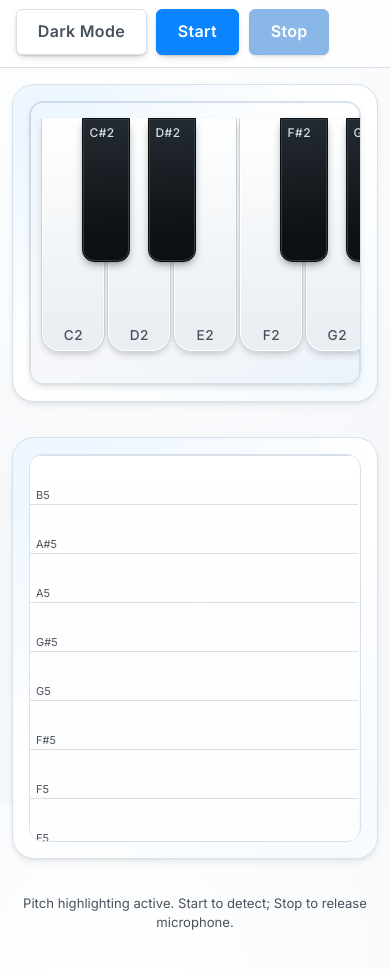
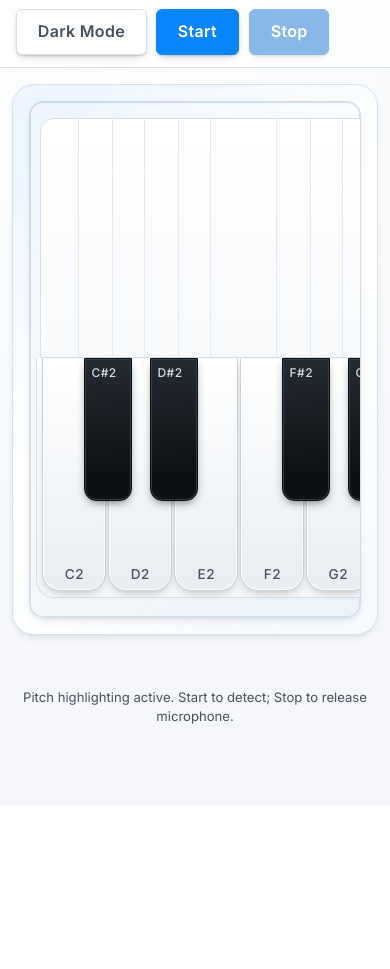
Before and after one commit to zenerrb/vocalpitchdetector, a plain HTML site: page index.html in a window 390 px wide. Shown: the part 39-1008 px from the top of the page. After the commit the page ends 844 px from the top, so only its background shows below. Drawn offline with Linux system fonts and the light colour scheme; animation ran at ten frames a second.

Commit message:
Refactor piano overlay and remove recent pitch timeline implementation for improved performance and clarity

```diff
--- a/index.html
+++ b/index.html
@@ -187,7 +187,7 @@
       width: 100%;
       overflow-x: auto;
       -webkit-overflow-scrolling: touch;
-      padding: 1rem .4rem 1.6rem;
+      padding: 1rem .4rem 1.2rem; /* tighter bottom since piano has own radius */
       margin: 0 auto;
       border-radius: var(--radius);
       background: linear-gradient(180deg,var(--bg-alt), var(--bg));
@@ -199,6 +199,16 @@
     #piano-scroll::-webkit-scrollbar-thumb { background: #b8c6d4; border-radius: 100px; border: 3px solid var(--bg-alt); }
     body.dark-mode #piano-scroll::-webkit-scrollbar-thumb { background:#465563; border-color: #1d252d; }
 
+    #piano-grid {
+      position: relative;
+      width: 2320px; /* mirror piano width */
+      height: clamp(180px, 30vh, 240px);
+      margin: 0 4px 0; /* flush with piano */
+      border: 1px solid var(--border);
+      border-radius: 14px 14px 0 0;
+      background: linear-gradient(180deg,var(--bg-alt),var(--bg) 140%);
+      overflow: hidden;
+    }
     #piano {
       position: relative;
       display: flex;
@@ -208,6 +218,19 @@
       width: 2320px;
       padding: 0 4px 6px;
       user-select: none;
+      border: 1px solid var(--border);
+      border-top: none;
+      border-radius: 0 0 18px 18px;
+      background: linear-gradient(180deg,var(--bg-alt), var(--bg));
+    }
+    /* Canvas overlay for recent pitch history now inside grid */
+    #piano-timeline-canvas {
+      position: absolute;
+      inset: 0;
+      width: 100%;
+      height: 100%;
+      z-index: 5; /* behind grid lines */
+      pointer-events: none;
     }
     .white-key {
       position: relative;
@@ -269,6 +292,20 @@
       box-shadow: 0 0 0 1px #1787ff, 0 4px 16px -3px rgba(0,120,255,.7), 0 0 0 3px #0a84ff33;
     }
 
+    /* Piano vertical frequency grid */
+    .note-grid-line {
+      position: absolute;
+      top: 0;
+      bottom: 0;
+      width: 1px;
+      background: var(--border);
+      pointer-events: none;
+      opacity: .65;
+    }
+    body.dark-mode .note-grid-line { opacity: .5; }
+    .note-grid-line.root { background: var(--primary); opacity: .9; box-shadow: 0 0 0 1px var(--primary-glow); }
+  /* (Labels removed as requested) */
+
     .helper-text { font-size: .82rem; color: var(--text-dim); line-height: 1.4; }
     a { color: var(--primary); text-decoration: none; } a:hover { text-decoration: underline; }
 
@@ -284,31 +321,14 @@
       .display-grid { grid-template-columns: repeat(auto-fit,minmax(140px,1fr)); }
       .metric { min-height: 96px; }
       header { flex-wrap: wrap; gap: .75rem 1rem; }
-      #piano { width: 2000px; }
+  #piano, #piano-grid { width: 2000px; }
     }
     @media (max-width: 560px) {
-      #piano { width: 1700px; }
+  #piano, #piano-grid { width: 1700px; }
       .white-key { width: 64px; flex: 0 0 64px; }
     }
 
-    /* Timeline (5s history) */
-    #timeline-wrapper { position: relative; }
-    #timeline-container {
-      position: relative;
-      height: clamp(320px,46vh,520px);
-      width: 100%;
-      overflow-y: auto;
-      overscroll-behavior: contain;
-      border: 1px solid var(--border);
-      border-radius: var(--radius);
-      background: linear-gradient(180deg,var(--bg-alt),var(--bg) 140%);
-    }
-    #noteTimeline { width: 100%; height: 100%; display: block; user-select: none; touch-action: none; }
-  /* Vertical scrollbar styling to match piano horizontal */
-  #timeline-container::-webkit-scrollbar { width: 14px; }
-  #timeline-container::-webkit-scrollbar-track { background: transparent; }
-  #timeline-container::-webkit-scrollbar-thumb { background: #b8c6d4; border-radius: 100px; border: 3px solid var(--bg-alt); }
-  body.dark-mode #timeline-container::-webkit-scrollbar-thumb { background:#465563; border-color: #1d252d; }
+  /* (Removed recent pitch timeline styles) */
   </style>
 </head>
 <body>
@@ -323,14 +343,11 @@
   <main id="app" tabindex="-1">
     <section class="panel" aria-label="Piano visualization" id="piano-wrapper">
       <div id="piano-scroll" aria-label="Scrollable piano" tabindex="0">
-        <div id="piano" role="group" aria-label="Virtual piano keyboard"></div>
+  <div id="piano-grid" aria-hidden="true"></div>
+  <div id="piano" role="group" aria-label="Virtual piano keyboard"></div>
       </div>
     </section>
-    <section class="panel" aria-label="Recent pitch timeline" id="timeline-wrapper">
-      <div id="timeline-container">
-        <canvas id="noteTimeline" aria-label="5 second note history visualization"></canvas>
-      </div>
-    </section>
+  <!-- Recent pitch timeline section removed -->
     <footer class="helper-text" style="text-align:center; margin-top:auto; padding-bottom:2rem;">
       <span>Pitch highlighting active. Start to detect; Stop to release microphone.</span>
     </footer>
@@ -343,8 +360,13 @@
     const darkToggle = document.getElementById('darkToggle');
     let audioContext, analyser, dataArray, source, stream, listening = false, animationId;
     let currentActiveNote = '--';
-  let lastDotEmit = 0; // seconds timestamp for timeline dot throttling
   let lastRawFreq = null; // last detected (un-quantized) frequency
+  let lastPianoDotEmit = 0; // throttle for piano overlay
+  // Piano overlay history
+  const PIANO_HISTORY_SECONDS = 5;
+  const pianoHistory = []; // {note, freq, time}
+  let pianoTimelineCanvas, pianoTimelineCtx;
+  const noteXPositions = {}; // maps note name -> center x within grid
 
     // Dark mode persistence
     const prefersDark = window.matchMedia('(prefers-color-scheme: dark)').matches;
@@ -365,6 +387,8 @@
       darkToggle.setAttribute('aria-pressed', String(isDark));
       localStorage.setItem('vpd-theme', isDark ? 'dark' : 'light');
       updateThemeToggleLabel();
+  // Repaint piano grid to ensure colors (opacity) match theme
+  drawPianoGridLines();
     });
 
     // Piano keys from C2 to C6
@@ -395,8 +419,12 @@
           whiteKeyElems.push(key);
         }
       }
+  // Ensure overlay canvas exists (removed on re-render because innerHTML cleared)
+  ensurePianoTimelineCanvas();
       // Defer black key positioning until after whites have layout metrics
       requestAnimationFrame(positionBlackKeys);
+  // After layout, draw vertical grid lines
+  requestAnimationFrame(drawPianoGridLines);
     }
 
     function positionBlackKeys() {
@@ -424,6 +452,42 @@
         if (note === currentActiveNote) blackKey.classList.add('active');
         pianoElem.appendChild(blackKey);
       }
+      // Update grid because black keys overlay may affect stacking context
+      drawPianoGridLines();
+    }
+
+    // Utility: compute frequency from note name (reuse later too)
+    function pianoNoteToFreq(note) {
+      const m = note.match(/^([A-G]#?)(\d)$/);
+      if (!m) return null;
+      const name = m[1];
+      const octave = parseInt(m[2],10);
+      const A4 = 440;
+      const noteIndex = noteNames.indexOf(name);
+      const semitoneFromA4 = (octave - 4) * 12 + (noteIndex - 9); // where A is index 9
+      return A4 * Math.pow(2, semitoneFromA4 / 12);
+    }
+
+    function drawPianoGridLines() {
+      const gridContainer = document.getElementById('piano-grid');
+      if (!gridContainer) return;
+      gridContainer.querySelectorAll('.note-grid-line').forEach(el => el.remove());
+      if (!whiteKeyElems.length) return;
+      const positions = {};
+      whiteKeyElems.forEach(k => { positions[k.dataset.note] = k.offsetLeft + k.offsetWidth/2; });
+      pianoElem.querySelectorAll('.black-key').forEach(k => {
+        const left = parseFloat(k.style.left) || 0;
+        positions[k.dataset.note] = left;
+      });
+      pianoNotes.forEach(note => {
+        const x = positions[note];
+        if (x == null) return;
+        const line = document.createElement('div');
+        line.className = 'note-grid-line' + (note.endsWith('C') ? ' root' : '');
+        line.style.left = x + 'px';
+        gridContainer.appendChild(line);
+  noteXPositions[note] = x; // persist for freq interpolation
+      });
     }
 
     // Recalculate on resize / orientation change (debounced)
@@ -433,6 +497,7 @@
       resizeTimer = setTimeout(() => {
         // Only reposition (no need to rebuild whites) unless count changed
         positionBlackKeys();
+  drawPianoGridLines();
       }, 60);
     }
     window.addEventListener('resize', handleResize);
@@ -452,6 +517,17 @@
           key.classList.remove('active');
         }
       });
+  // Keep grid lines above/below correct stacking by redrawing (cheap)
+  drawPianoGridLines();
+      // Add to piano overlay history when we commit an active note (exclude '--')
+      if (noteName && noteName !== '--') {
+  // Prefer last raw freq if it quantizes to same note, else center frequency
+  let freq = (lastRawFreq && freqToNote(lastRawFreq) === noteName) ? lastRawFreq : pianoNoteToFreq(noteName);
+        if (freq) {
+          const now = performance.now()/1000;
+          pianoHistory.push({ note: noteName, freq, time: now });
+        }
+      }
       if (targetKey && pianoScrollElem) {
         const keyLeft = targetKey.offsetLeft;
         const keyWidth = targetKey.offsetWidth;
@@ -463,11 +539,7 @@
         }
       }
   // Add a new event to history for timeline (actual note, not '--')
-  if (noteName && noteName !== '--') pushNoteEvent(noteName);
-      // Auto-scroll timeline vertically to keep current note in view
-      if (noteName && noteName !== '--') {
-        requestAnimationFrame(() => scrollTimelineToNote(noteName));
-      }
+  // (Timeline event & auto-scroll removed)
     }
 
     // Note frequencies (A0 to C8)
@@ -484,183 +556,121 @@
       return notes[noteIndex] + octave;
     }
 
-    /* ================= Timeline (5 second scrolling note history) ================= */
-    const timelineCanvas = document.getElementById('noteTimeline');
-    const timelineCtx = timelineCanvas.getContext('2d');
-    const HISTORY_SECONDS = 5;
-    const timelineNotes = []; // Will hold all note names (C2..C6) vertically
-    for (let octave = 2; octave <= 6; octave++) {
-      for (const n of notes) {
-        const note = n + octave;
-        timelineNotes.push(note);
-        if (note === 'C6') break; // stop at C6 inclusive
-      }
-      if (timelineNotes[timelineNotes.length - 1] === 'C6') break;
-    }
-    // Precompute frequencies for each timeline note for precise vertical scaling
-    function noteToFrequency(note) {
+    // (Removed recent pitch timeline implementation)
+    function noteToFrequency(note) { // still used for piano overlay
       const match = note.match(/^([A-G]#?)(\d)$/);
       if (!match) return null;
       const name = match[1];
       const octave = parseInt(match[2], 10);
       const A4 = 440;
       const noteIndex = notes.indexOf(name);
-      const semitoneFromA4 = (octave - 4) * 12 + (noteIndex - 9); // A4 index 9
+      const semitoneFromA4 = (octave - 4) * 12 + (noteIndex - 9);
       return A4 * Math.pow(2, semitoneFromA4 / 12);
     }
-  // note frequencies retained for potential future precise mapping (currently row-based)
-  const noteFreqs = timelineNotes.map(noteToFrequency);
+    const HISTORY_SECONDS = 5; // retain for piano overlay age calculations
+    let dynamicEmissionInterval = 0.02; // fixed emission interval without timeline width adaptation
 
-    function scrollTimelineToNote(note) {
-      const container = document.getElementById('timeline-container');
-      if (!container) return;
-      const idx = timelineNotes.indexOf(note);
-      if (idx === -1) return;
-  const totalHeight = timelineNotes.length * TIMELINE_CONFIG.rowHeight;
-  // Map note's frequency via same log mapping used in draw
-  const noteFreq = noteToFrequency(note);
-  const minDisplayFreq = noteToFrequency('C2');
-  const maxDisplayFreq = noteToFrequency('C6');
-  const logMin = Math.log(minDisplayFreq);
-  const logMax = Math.log(maxDisplayFreq);
-  const ratio = (Math.log(noteFreq) - logMin) / (logMax - logMin);
-  const y = totalHeight - ratio * totalHeight; // same as freqToY
-  const targetScrollTop = Math.min(Math.max(y - container.clientHeight / 2, 0), totalHeight - container.clientHeight);
-      // Only scroll if outside comfortable viewport bounds (e.g., 15% padding)
-      const padding = container.clientHeight * 0.15;
-  if (y < container.scrollTop + padding || y > container.scrollTop + container.clientHeight - padding) {
-        container.scrollTo({ top: targetScrollTop, behavior: 'smooth' });
+  /* ================= Piano Overlay History (bottom -> now, rising up) ================= */
+    function ensurePianoTimelineCanvas() {
+      const gridContainer = document.getElementById('piano-grid');
+      if (!gridContainer) return;
+      pianoTimelineCanvas = document.getElementById('piano-timeline-canvas');
+      if (pianoTimelineCanvas && pianoTimelineCanvas.parentElement !== gridContainer) {
+        // Move existing canvas from piano into grid
+        pianoTimelineCanvas.remove();
+        pianoTimelineCanvas = null;
       }
+      if (!pianoTimelineCanvas) {
+        pianoTimelineCanvas = document.createElement('canvas');
+        pianoTimelineCanvas.id = 'piano-timeline-canvas';
+        pianoTimelineCanvas.setAttribute('aria-hidden','true');
+        gridContainer.appendChild(pianoTimelineCanvas);
+      }
+      pianoTimelineCtx = pianoTimelineCanvas.getContext('2d');
+      resizePianoTimelineCanvas();
     }
+    function resizePianoTimelineCanvas() {
+      if (!pianoTimelineCanvas) return;
+      const gridContainer = document.getElementById('piano-grid');
+      if (!gridContainer) return;
+      const rect = gridContainer.getBoundingClientRect();
+      const dpr = window.devicePixelRatio || 1;
+      pianoTimelineCanvas.width = rect.width * dpr;
+      pianoTimelineCanvas.height = rect.height * dpr;
+      pianoTimelineCanvas.style.width = rect.width + 'px';
+      pianoTimelineCanvas.style.height = rect.height + 'px';
+      pianoTimelineCtx.setTransform(1,0,0,1,0,0);
+      pianoTimelineCtx.scale(dpr,dpr);
+    }
+  window.addEventListener('resize', () => { resizePianoTimelineCanvas(); });
+  ensurePianoTimelineCanvas();
 
-    let noteEvents = []; // {note, time, freq}
-
-    function pushNoteEvent(note, rawFreqOverride) {
-      const now = performance.now() / 1000; // seconds
-      // Use provided raw frequency if valid; else derive from note (center frequency)
-      let freq = (rawFreqOverride && rawFreqOverride > 0) ? rawFreqOverride : noteToFrequency(note);
-      if (!freq) return;
-      // Clamp frequency range to timeline range
-      const minDisplay = noteToFrequency('C2');
-      const maxDisplay = noteToFrequency('C6');
-      if (freq < minDisplay || freq > maxDisplay) return;
-      noteEvents.push({ note, time: now, freq });
-      pruneEvents(now);
+    function prunePianoHistory(now) {
+      const cutoff = now - PIANO_HISTORY_SECONDS;
+      while (pianoHistory.length && pianoHistory[0].time < cutoff) pianoHistory.shift();
     }
-    function pruneEvents(nowSec) {
-      const cutoff = nowSec - HISTORY_SECONDS;
-      // Keep events newer than cutoff
-      while (noteEvents.length && noteEvents[0].time < cutoff) noteEvents.shift();
+    function drawPianoTimelineOverlay() {
+      if (!pianoTimelineCanvas) return requestAnimationFrame(drawPianoTimelineOverlay);
+      const now = performance.now()/1000;
+      prunePianoHistory(now);
+      const w = pianoTimelineCanvas.clientWidth;
+      const h = pianoTimelineCanvas.clientHeight;
+      pianoTimelineCtx.clearRect(0,0,w,h);
+      // Ensure noteXPositions reflects latest layout (cheap: recompute only deltas if missing)
+      // (We rely on drawPianoGridLines to populate; if empty, trigger it.)
+      if (!Object.keys(noteXPositions).length) drawPianoGridLines();
+      // Build ordered list of note positions for interpolation
+      const orderedNotes = pianoNotes.filter(n => noteXPositions[n] != null);
+      const orderedXs = orderedNotes.map(n => noteXPositions[n]);
+      const orderedFreqs = orderedNotes.map(n => pianoNoteToFreq(n));
+      const baseFreq = pianoNoteToFreq('C2');
+      const maxFreq = pianoNoteToFreq('C6');
+      function freqToX(f) {
+        if (!f) return null;
+        if (f <= baseFreq) return orderedXs[0] + 0.5;
+        if (f >= maxFreq) return orderedXs[orderedXs.length-1] + 0.5;
+        // Find surrounding semitone interval via binary search on orderedFreqs
+        let lo = 0, hi = orderedFreqs.length - 1;
+        while (lo <= hi) {
+          const mid = (lo + hi) >> 1;
+            if (orderedFreqs[mid] === f) return orderedXs[mid] + 0.5;
+            if (orderedFreqs[mid] < f) lo = mid + 1; else hi = mid - 1;
+        }
+        const upper = lo; // first greater
+        const lower = lo - 1;
+        if (lower < 0 || upper >= orderedFreqs.length) return null;
+        const f1 = orderedFreqs[lower], f2 = orderedFreqs[upper];
+        const x1 = orderedXs[lower], x2 = orderedXs[upper];
+        const ratio = (f - f1) / (f2 - f1);
+        return x1 + (x2 - x1) * ratio + 0.5; // add 0.5 for crisp alignment
+      }
+      // Visual settings
+      const primary = getComputedStyle(document.body).getPropertyValue('--primary').trim();
+      const glow = getComputedStyle(document.body).getPropertyValue('--primary-glow').trim();
+      const maxAge = PIANO_HISTORY_SECONDS;
+      if (!pianoHistory.length) {
+        requestAnimationFrame(drawPianoTimelineOverlay);
+        return;
+      }
+      pianoHistory.forEach(evt => {
+        const age = now - evt.time;
+        if (age < 0 || age > maxAge) return;
+        const progress = age / maxAge;
+        const x = freqToX(evt.freq) ?? noteXPositions[evt.note];
+        if (x == null) return;
+        const y = h - (progress * h);
+  const radius = 2; // further reduced dot size
+        const alpha = 1 - progress * 0.6; // gentler fade so dots stay more solid
+        pianoTimelineCtx.globalAlpha = Math.max(0.45, alpha); // ensure reasonably solid appearance
+        pianoTimelineCtx.fillStyle = primary; // solid color (no gradient glow)
+        pianoTimelineCtx.beginPath();
+        pianoTimelineCtx.arc(x, y, radius, 0, Math.PI * 2);
+        pianoTimelineCtx.fill();
+        pianoTimelineCtx.globalAlpha = 1;
+      });
+      requestAnimationFrame(drawPianoTimelineOverlay);
     }
-
-    // Timeline sizing config
-    const TIMELINE_CONFIG = {
-      rowHeight: 48,          // px per note row
-      dotRadius: 5,           // radius of dots
-      desiredDotSpacingPx: 2  // target horizontal pixel gap between dots
-    };
-    let dynamicEmissionInterval = 0.015; // seconds; recalculated on resize
-
-    function resizeTimeline() {
-      const container = document.getElementById('timeline-container');
-      const rect = container.getBoundingClientRect();
-      // Give ample vertical resolution for frequency lines: proportional to note count * rowHeight
-      const totalHeight = timelineNotes.length * TIMELINE_CONFIG.rowHeight;
-      timelineCanvas.style.height = totalHeight + 'px';
-      const dpr = window.devicePixelRatio || 1;
-      timelineCanvas.width = rect.width * dpr;
-      timelineCanvas.height = totalHeight * dpr;
-      timelineCtx.setTransform(1,0,0,1,0,0);
-      timelineCtx.scale(dpr, dpr);
-      // Recalculate emission interval so horizontal spacing ~= desiredDotSpacingPx
-      // spacingPx = (canvasWidth / HISTORY_SECONDS) * emissionInterval  => emissionInterval = spacingPx * HISTORY_SECONDS / canvasWidth
-      const cw = timelineCanvas.clientWidth || rect.width;
-      if (cw > 0) {
-        dynamicEmissionInterval = (TIMELINE_CONFIG.desiredDotSpacingPx * HISTORY_SECONDS) / cw;
-        // Clamp to sane range
-        dynamicEmissionInterval = Math.max(0.005, Math.min(0.03, dynamicEmissionInterval));
-      }
-    }
-    window.addEventListener('resize', resizeTimeline);
-    resizeTimeline();
-
-    function drawTimeline() {
-      const now = performance.now() / 1000;
-      pruneEvents(now);
-  const w = timelineCanvas.clientWidth;
-  const h = timelineCanvas.clientHeight;
-  timelineCtx.clearRect(0, 0, w, h);
-      // Background gradient subtle
-      const bgGrad = timelineCtx.createLinearGradient(0,0,0,h);
-      bgGrad.addColorStop(0, getComputedStyle(document.body).getPropertyValue('--bg-alt').trim());
-      bgGrad.addColorStop(1, getComputedStyle(document.body).getPropertyValue('--bg').trim());
-      timelineCtx.fillStyle = bgGrad;
-      timelineCtx.fillRect(0,0,w,h);
-
-      // Draw horizontal grid lines for each note (optional subset to reduce clutter)
-      timelineCtx.font = '11px "Inter", system-ui';
-      timelineCtx.textBaseline = 'middle';
-      const lineColor = getComputedStyle(document.body).getPropertyValue('--border').trim();
-      const textColor = getComputedStyle(document.body).getPropertyValue('--text-dim').trim();
-      timelineCtx.strokeStyle = lineColor;
-      timelineCtx.lineWidth = 1;
-
-      // Continuous frequency scale using log mapping between C2 and C6
-      const minDisplayFreq = noteToFrequency('C2');
-      const maxDisplayFreq = noteToFrequency('C6');
-      const logMin = Math.log(minDisplayFreq);
-      const logMax = Math.log(maxDisplayFreq);
-      function freqToY(f) {
-        const clamped = Math.min(Math.max(f, minDisplayFreq), maxDisplayFreq);
-        const ratio = (Math.log(clamped) - logMin) / (logMax - logMin);
-        return h - ratio * h; // low freq bottom, high top
-      }
-      const rowHeight = TIMELINE_CONFIG.rowHeight;
-
-      timelineCtx.beginPath();
-      // Draw horizontal reference lines for each note position
-      timelineNotes.forEach(note => {
-        const f = noteToFrequency(note);
-        const y = freqToY(f);
-        timelineCtx.strokeStyle = lineColor;
-        timelineCtx.lineWidth = 1;
-        timelineCtx.beginPath();
-        timelineCtx.moveTo(0, y + 0.5);
-        timelineCtx.lineTo(w, y + 0.5);
-        timelineCtx.stroke();
-        timelineCtx.fillStyle = textColor;
-        timelineCtx.fillText(note, 6, y - 8); // slightly above line
-      });
-
-      // Time axis: right = now, left = now - HISTORY_SECONDS
-      const primaryColor = getComputedStyle(document.body).getPropertyValue('--primary').trim();
-      const glow = getComputedStyle(document.body).getPropertyValue('--primary-glow').trim();
-      // Draw events as circles that move left over time
-      noteEvents.forEach(evt => {
-        const age = now - evt.time; // 0..HISTORY_SECONDS
-        if (age < 0 || age > HISTORY_SECONDS) return;
-  let x = w - (age / HISTORY_SECONDS) * w;
-        const y = freqToY(evt.freq);
-        const fade = 1 - age / HISTORY_SECONDS; // fade out
-  const radius = TIMELINE_CONFIG.dotRadius; // current dot radius
-  // Keep full dot within canvas to avoid partial accumulating slivers at the right edge
-  if (x > w - radius - 1) x = w - radius - 1;
-        const grd = timelineCtx.createRadialGradient(x,y,0,x,y,radius);
-        grd.addColorStop(0, primaryColor + '');
-        grd.addColorStop(1, glow + '55');
-        timelineCtx.globalAlpha = Math.max(.2, fade);
-        timelineCtx.fillStyle = grd;
-        timelineCtx.beginPath();
-        timelineCtx.arc(x, y, radius, 0, Math.PI*2);
-        timelineCtx.fill();
-        timelineCtx.globalAlpha = 1;
-      });
-
-  // (Removed current time vertical line per request)
-
-      requestAnimationFrame(drawTimeline);
-    }
-    drawTimeline();
+    drawPianoTimelineOverlay();
 
     function autoCorrelate(buf, sampleRate) {
       // Simple autocorrelation
@@ -739,11 +749,12 @@
                 }
               }
             }
-            // Continuous emission of timeline dots for sustained active note
+            // Continuous emission for piano overlay (adaptive interval retained constant)
             const nowSec = now / 1000;
-            if (currentActiveNote !== '--' && (nowSec - lastDotEmit) >= dynamicEmissionInterval) { // adaptive rate
-              pushNoteEvent(currentActiveNote, lastRawFreq);
-              lastDotEmit = nowSec;
+            if (currentActiveNote !== '--' && (nowSec - lastPianoDotEmit) >= dynamicEmissionInterval) {
+              const freq = lastRawFreq || pianoNoteToFreq(currentActiveNote);
+              if (freq) pianoHistory.push({ note: currentActiveNote, freq, time: nowSec });
+              lastPianoDotEmit = nowSec;
             }
           animationId = requestAnimationFrame(update);
         }
@@ -763,9 +774,11 @@
       if (audioContext) { audioContext.close(); audioContext = null; }
       if (stream) { stream.getTracks().forEach(t => t.stop()); stream = null; }
       highlightPiano('--');
-  // Clear timeline events when stopping
-  noteEvents.length = 0;
-  lastDotEmit = 0;
+  // (Timeline cleared – no longer used)
+  // Clear piano overlay
+  pianoHistory.length = 0;
+  lastPianoDotEmit = 0;
+  if (pianoTimelineCtx) pianoTimelineCtx.clearRect(0,0,pianoTimelineCanvas.clientWidth,pianoTimelineCanvas.clientHeight);
       startBtn.disabled = false;
       stopBtn.disabled = true;
     }
```
